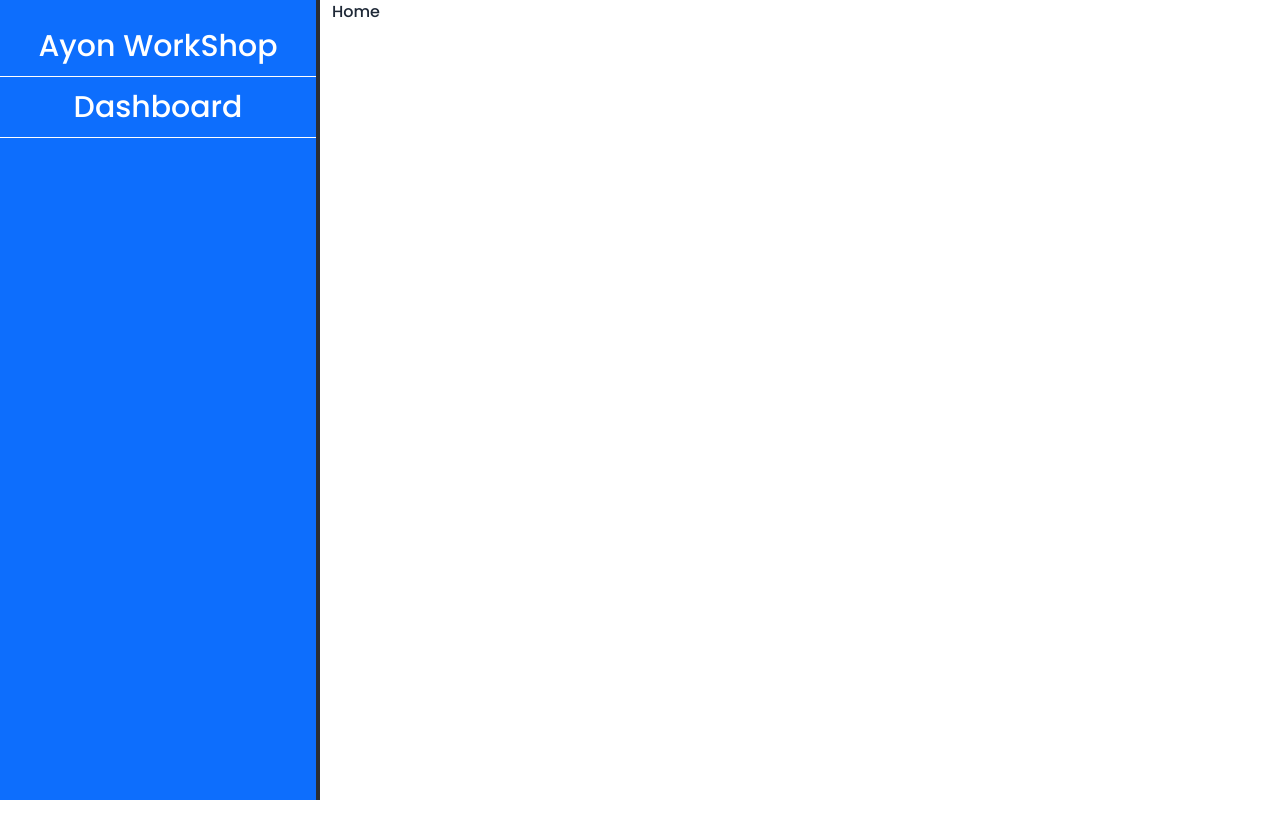
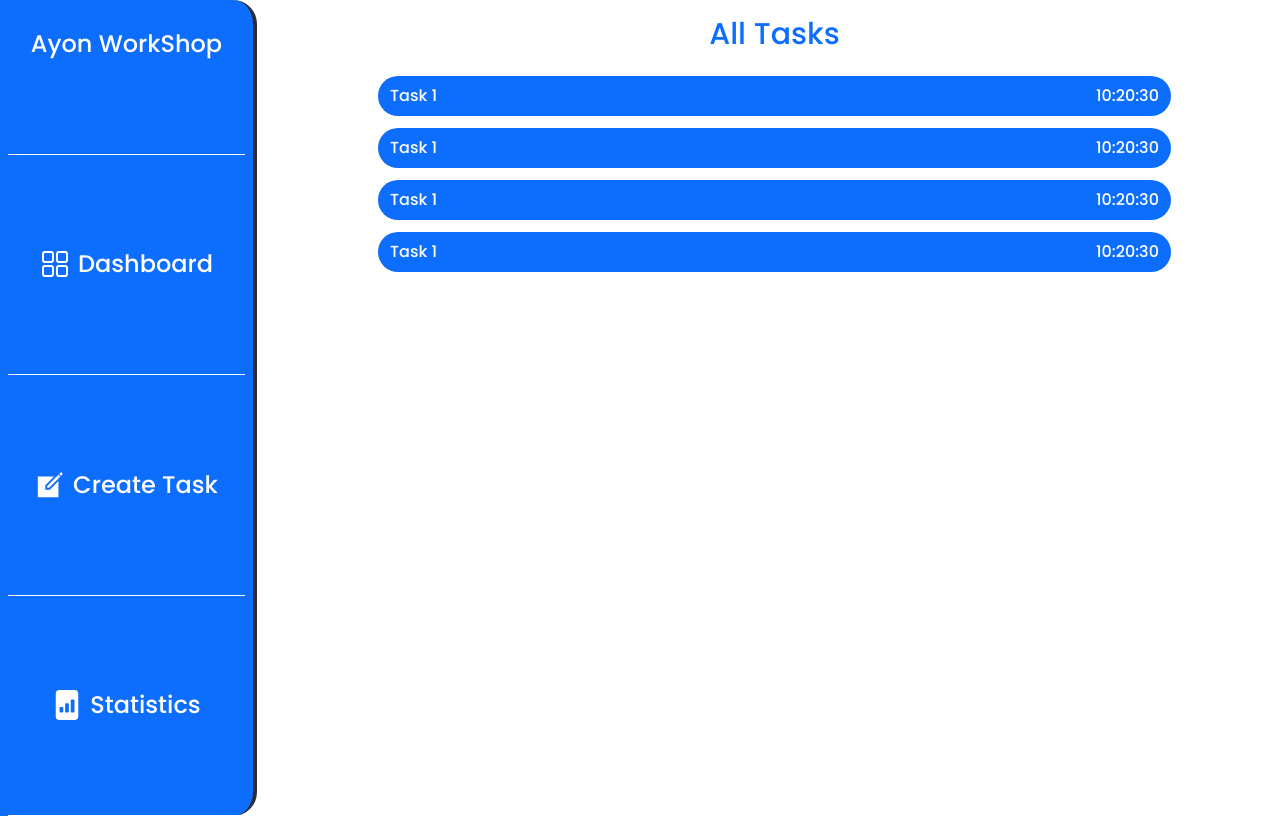
Before and after one commit to ayon121/Time_Tracker_Website_React, a React (Vite) app: page /dashboard in a window 1280 px wide. Built offline with nearby package versions, Linux system fonts and the light colour scheme; no server answers.

Commit message:
dashboard done

```diff
--- /dev/null
+++ b/src/Components/Pages/Dashboard/AllTasks/AllTask.jsx
@@ -0,0 +1,19 @@
+
+// import PropTypes from 'prop-types';
+
+const AllTask = () => {
+    return (
+        <div className="w-full mx-auto">
+            <div className="flex gap-2 items-center justify-between  mt-3 bg-main py-2 px-3 rounded-3xl text-white_color">
+                <h1>Task 1</h1>
+                <h1>10:20:30</h1>
+            </div>
+        </div>
+    );
+};
+
+AllTask.propTypes = {
+
+};
+
+export default AllTask;
--- /dev/null
+++ b/src/Components/Pages/Dashboard/AllTasks/AllTasks.jsx
@@ -0,0 +1,19 @@
+import AllTask from "./AllTask";
+
+
+const AllTasks = () => {
+    return (
+
+        <div className="min-h-screen  w-full md:w-4/5 mx-auto ">
+            <h1 className="text-xl md:text-2xl lg:text-3xl text-main text-center mt-4">All Tasks</h1>
+            <div className="mt-3 text-center flex flex-col justify-start items-center px-2 ">
+                <AllTask></AllTask>
+                <AllTask></AllTask>
+                <AllTask></AllTask>
+                <AllTask></AllTask>
+            </div>
+        </div>
+    );
+};
+
+export default AllTasks;
--- /dev/null
+++ b/src/Components/Pages/Dashboard/CreateTask/CreateTask.jsx
@@ -0,0 +1,22 @@
+
+
+const CreateTask = () => {
+    return (
+        <div className="w-full mb-4">
+            <h1 className="text-xl md:text-2xl lg:text-3xl text-main text-center mt-4">Create New Task</h1>
+            <div className="flex justify-start mt-3">
+                <form className="flex flex-col gap-2 px-2  items-start ">
+                <label>Task Name</label>
+                <input type="text" name="name" placeholder="Type here" className="input input-bordered input-info w-full max-w-xs" />
+                <label>Task Description</label>
+                <textarea className="textarea textarea-info w-full max-w-xs"  placeholder="description"></textarea>
+                <label>Complete Date</label>
+                <input type="date" placeholder="Type here" className="input input-bordered input-info w-full max-w-xs" />
+                <input  className="btn btn-sm md:btn-md py-2  border-b-4 border-b-sub_color_1 hover:bg-sub_color_1 hover:border-sub_color_1 hover:text-white_color hover:px-3 mt-2" type="submit" value="Add Task" />
+                </form>
+            </div>
+        </div>
+    );
+};
+
+export default CreateTask;
--- a/src/Components/Pages/Dashboard/DashBoardLayout.jsx
+++ b/src/Components/Pages/Dashboard/DashBoardLayout.jsx
@@ -1,21 +1,28 @@
 import { NavLink, Outlet } from "react-router-dom";
-
+import { RxDashboard } from "react-icons/rx";
+import { IoCreateSharp } from "react-icons/io5";
+import { BsFileBarGraphFill } from "react-icons/bs";
 
 const DashBoardLayout = () => {
     return (
         <div className="flex gap-3 font-poppins">
             {/* dashboard */}
 
-            <div className="flex flex-col gap-3 items-center w-1/4 bg-main h-screen justify-start pt-7 border-r-4 border-r-sub_color_1">
-                <h1 className="text-sm md:text-2xl lg:text-3xl text-white_color text-center px-2">Ayon WorkShop</h1>
+            <div className="flex flex-col gap-3 items-center w-1/4 bg-main h-auto justify-between pt-7 border-r-4 border-r-sub_color_1 rounded-r-3xl px-2 ">
+                <h1 className="text-sm md:text-xl lg:text-2xl text-white_color text-center px-2">Ayon WorkShop</h1>
                 <hr className="text-white_color px-1 w-full" />
-                <NavLink to="/dashboard"><h1 className="text-2xl lg:text-3xl text-white_color">Dashboard</h1></NavLink>
+                <NavLink to="/dashboard"><div className="flex items-center gap-2"><span className="text-white_color text-2xl lg:text-3xl"><RxDashboard /></span><h1 className="text-xl lg:text-2xl text-white_color hidden md:block">Dashboard</h1></div></NavLink>
+                <hr className="text-white_color px-1 w-full" />
+                <NavLink to="/dashboard/create"><div className="flex items-center gap-2 text-white_color"><span className="text-2xl lg:text-3xl"><IoCreateSharp /></span><h1 className="text-xl lg:text-2xl hidden md:block">Create Task</h1></div></NavLink>
+                <hr className="text-white_color px-1 w-full" />
+                <NavLink to="/dashboard"> <div className="flex items-center gap-2 text-white_color">
+                <span className="text-2xl lg:text-3xl"><BsFileBarGraphFill /></span><h1 className="text-xl lg:text-2xl text-white_color hidden md:block">Statistics</h1></div></NavLink>
                 <hr className="text-white_color px-1 w-full" />
 
 
             </div>
             {/* content */}
-            <div>
+            <div className="w-full">
                 <Outlet></Outlet>
             </div>
         </div>
--- a/src/Components/Pages/Dashboard/Dashboard.jsx
+++ b/src/Components/Pages/Dashboard/Dashboard.jsx
@@ -1,10 +1,14 @@
+import AllTasks from "./AllTasks/AllTasks";
 
 
 
 const Dashboard = () => {
     return (
-        <div>
-            <h1>Home</h1>
+        <div className="min-h-screen w-4/5 mx-auto">
+            <h1 className="text-xl md:text-2xl lg:text-3xl text-main text-center mt-4">All Tasks</h1>
+            <div className="border-4 flex items-center w-full" >
+                <AllTasks></AllTasks>
+            </div>
         </div>
     );
 };
```
Also changed, not shown: src/main.jsx (+7 -1 lines).
